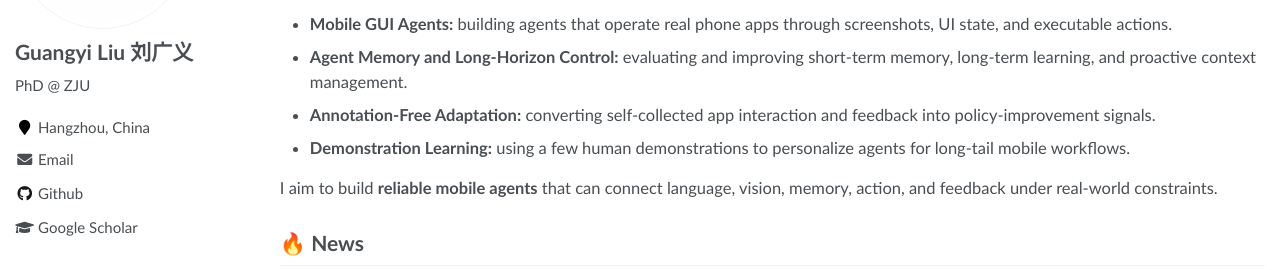
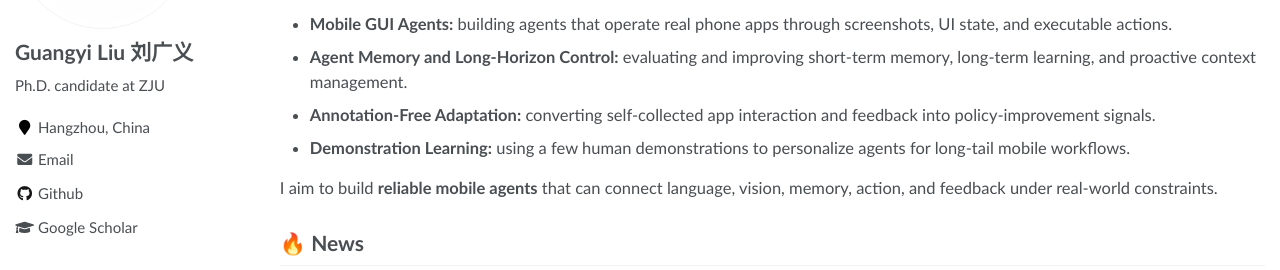
Before and after one commit to lgy0404/lgy0404.github.io, a Jekyll site: the page built from _pages/about.md, in a window 1280 px wide. Shown: the part 237-507 px from the top of the page. Built offline with Jekyll 4.4.1, drawn with Linux system fonts in a browser that asks for light colours; comment, search, counter and statistics services are not loaded.

Commit message:
style: update sidebar bio

```diff
--- a/_config.yml
+++ b/_config.yml
@@ -28,7 +28,7 @@ baidu_site_verification  :  # get baidu_site_verification from https://ziyuan.ba
 author:
   name             : "Guangyi Liu 刘广义"
   avatar           : "images/guangyi-avatar.jpeg"
-  bio              : "PhD @ ZJU"
+  bio              : "Ph.D. candidate at ZJU"
   location         : "Hangzhou, China"
   employer         :
   pubmed           :
```
